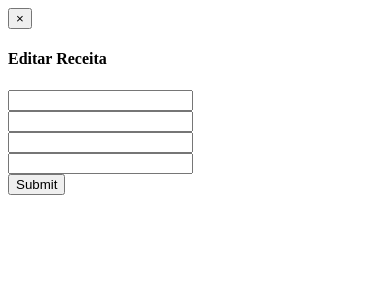
After one commit to Denils0n/Veganologo, a PHP site: page /EditarReceita.php in a window 390 px wide. The commit adds this page. Shown: the top 300 px of the page. Run offline with PHP 8.4, Linux system fonts and the light colour scheme; data that the repository does not hold is empty.

```diff
--- a/ApagarReceita.php
+++ b/ApagarReceita.php
@@ -12,6 +12,6 @@
     $cmd = $pdo->prepare("DELETE FROM VEG_RECEITA WHERE REC_ID = :d");
     $cmd->bindValue(":d",$ap);
     $cmd->execute();
-    header("location:Receitas.php");
+    header("location:index.php");
 
 ?>
--- /dev/null
+++ b/EditarReceita.php
@@ -0,0 +1,59 @@
+<?php
+
+    session_start();
+    if (isset($_GET['codigo'])) {
+        $ap = addslashes($_GET['codigo']);
+    }
+
+
+    require 'ConeccaoBD.php';
+
+
+    $cmd = $pdo->prepare("SELECT REC_NOME,REC_INGREDIENTES,REC_PREPARO,REC_UTENSILHOS FROM VEG_RECEITA WHERE REC_ID = :d");
+    $cmd->bindValue(":d",$ap);
+    $cmd->execute();
+    $resultado = $cmd->fetch(PDO::FETCH_ASSOC);
+
+?>
+    <div id="myModal<?php echo $aqui['login_id']?>" class="modal fade" role="dialog">
+        <div class="modal-dialog">
+            <div class="modal-content">
+                <div class="modal-header">
+                        <button type="button" class="close" data-dismiss="modal">&times;</button>
+                        <h4 class="modal-title">Editar Receita</h4>
+                </div>
+                <div class="modal-body">
+                    <form role="form" method="POST" action="ModificarReceita.php?codigo= <?php echo $ap;?>">
+                        <div class="form-group">
+                                <input id="id" class="form-control" value=" <?= $ap ?> " name="id" type="hidden">
+                        </div>
+                        <div class="form-group">
+                            <div class="form-line">
+                                <input type="text" class="form-control" required value="<?= $resultado['REC_NOME']?>" name="nome">
+                            </div>
+                        <div class="col-sm-12">
+                            <div class="form-group">
+                                <div class="form-line">
+                                    <input type="text" class="form-control" value="<?= $resultado['REC_INGREDIENTES']?>" required  name="ingrediente">
+                                </div>
+                                <div class="col-sm-12">
+                            <div class="form-group">
+                                <div class="form-line">
+                                    <input type="text" class="form-control" required value="<?= $resultado['REC_PREPARO']?>" name="preparo">
+                                </div>
+                                <div class="col-sm-12">
+                            <div class="form-group">
+                                <div class="form-line">
+                                    <input type="text" class="form-control" required value="<?= $resultado['REC_UTENSILHOS']?>" name="utensilhos">
+                                </div>
+                            </div>
+                        </div>
+                        <div class="form-line">
+                            <input type="submit" name="enviar">
+                        </div>
+                    </form>
+                </div>
+            </div>
+        </div>
+    </div>
+<?php ?>
```
Also changed, not shown: SuasReceitas.php (+8 -2 lines).
